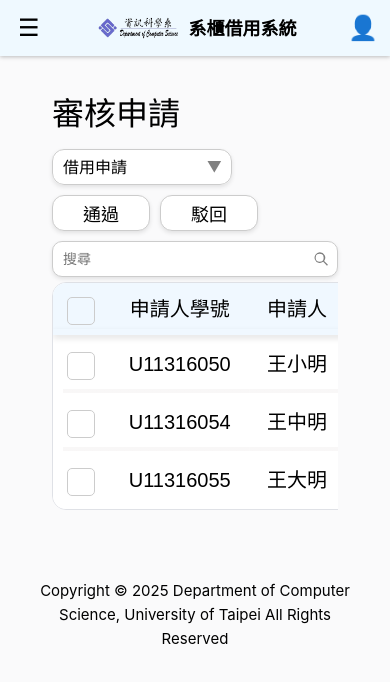
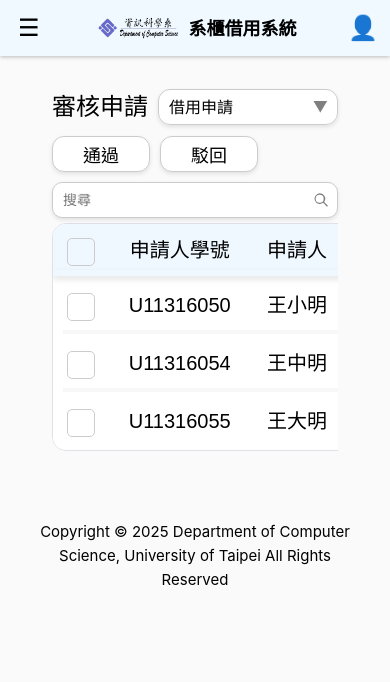
Before and after one commit to UTCS-G505/Locker-borrow-system-Frontend, a Vue app: page /review in a window 390 px wide. Shown: the top 682 px of the page. Built offline with nearby package versions, Linux system fonts and the light colour scheme.

Commit message:
fix : 小螢幕時標題字體變小

```diff
--- a/src/views/ReviewView.vue
+++ b/src/views/ReviewView.vue
@@ -804,7 +804,7 @@ input[type="text"] {
 }
  .mobile-header-row h1 {
   flex-shrink: 0;
-  font-size: 32px;
+  font-size: 30px;
   margin: 0;
   color: black;
 }
@@ -851,4 +851,10 @@ input[type="text"] {
 }
 }
 
+@media screen and (max-width: 640px) {
+  .mobile-header-row h1 {
+    font-size: 24px;
+  }
+}
+
 </style>
```
